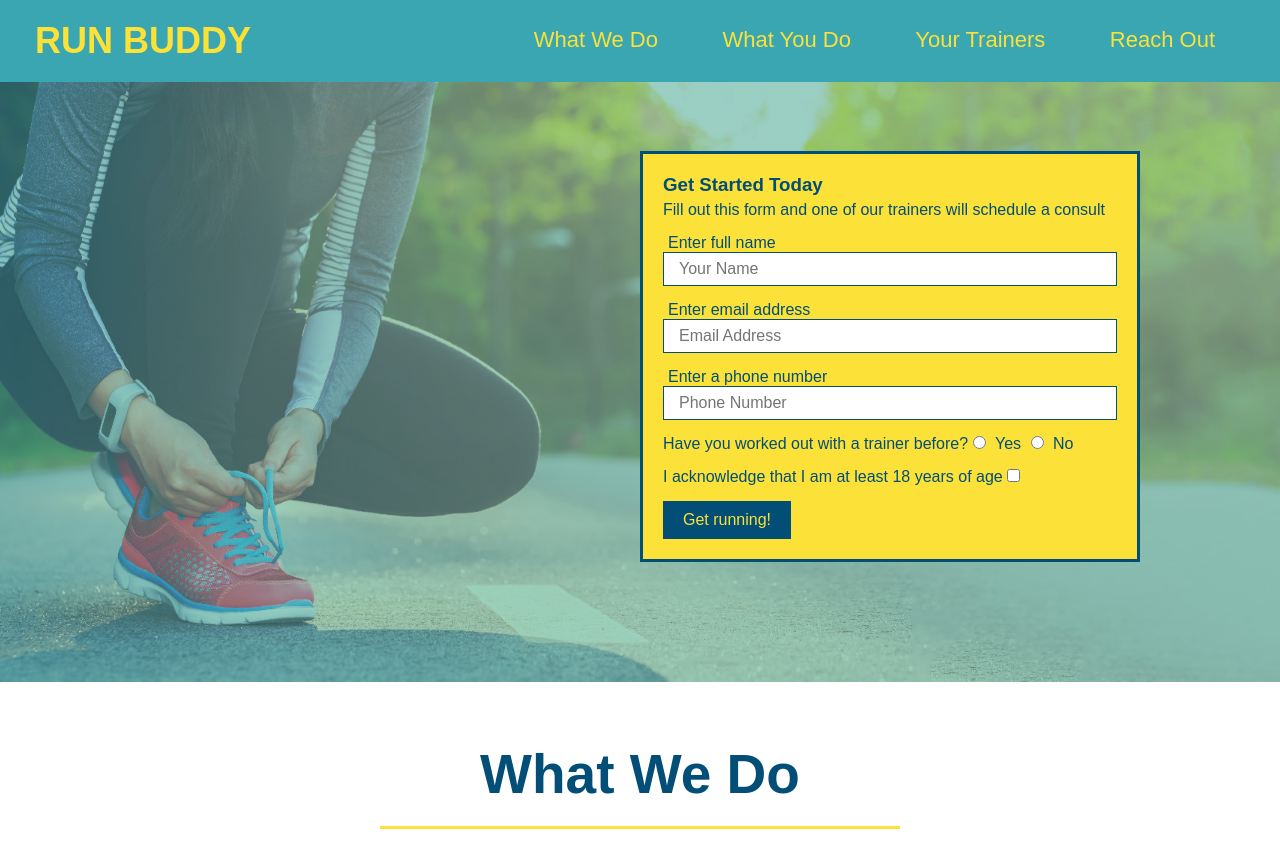
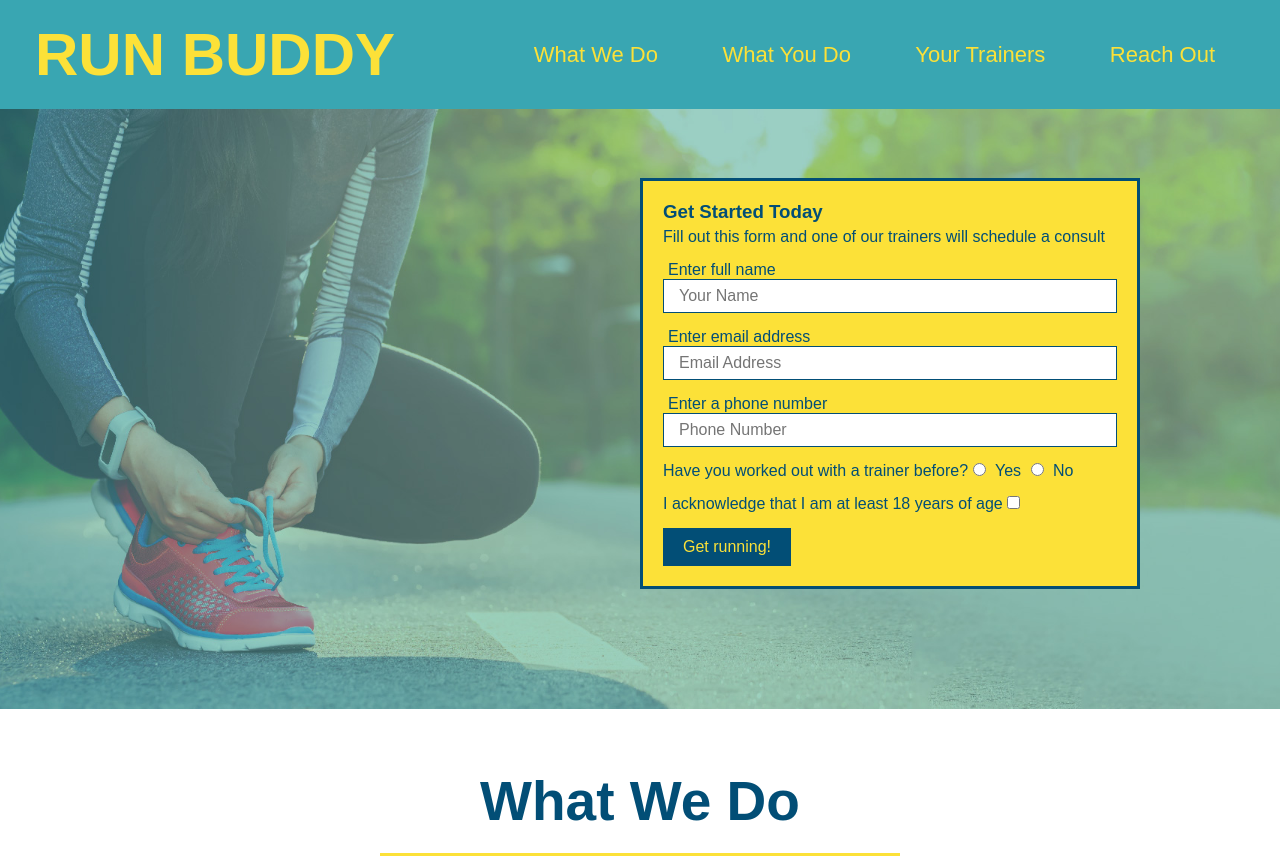
Before and after one commit to mfactory88/run-buddy, a plain HTML site: page index.html in a window 1280 px wide. Shown: the top 859 px of the page. Drawn offline with Linux system fonts and the light colour scheme.

```diff
--- a/assets/css/style.css
+++ b/assets/css/style.css
@@ -17,7 +17,7 @@ header{
 
 header h1{
     font-weight: bold;
-    font-size: 36px;
+    font-size: 60px;
     color: #fce138;
     margin: 0;
     display: inline;
@@ -30,7 +30,7 @@ header a{
 
 header nav{
     float: right;
-    margin: 7px 0;
+    margin: 22px 0px;
 }
 
 header nav ul li{
```
Also changed, not shown: privacy-policy.html (added, +11 -0 lines), index.html (indentation only).
